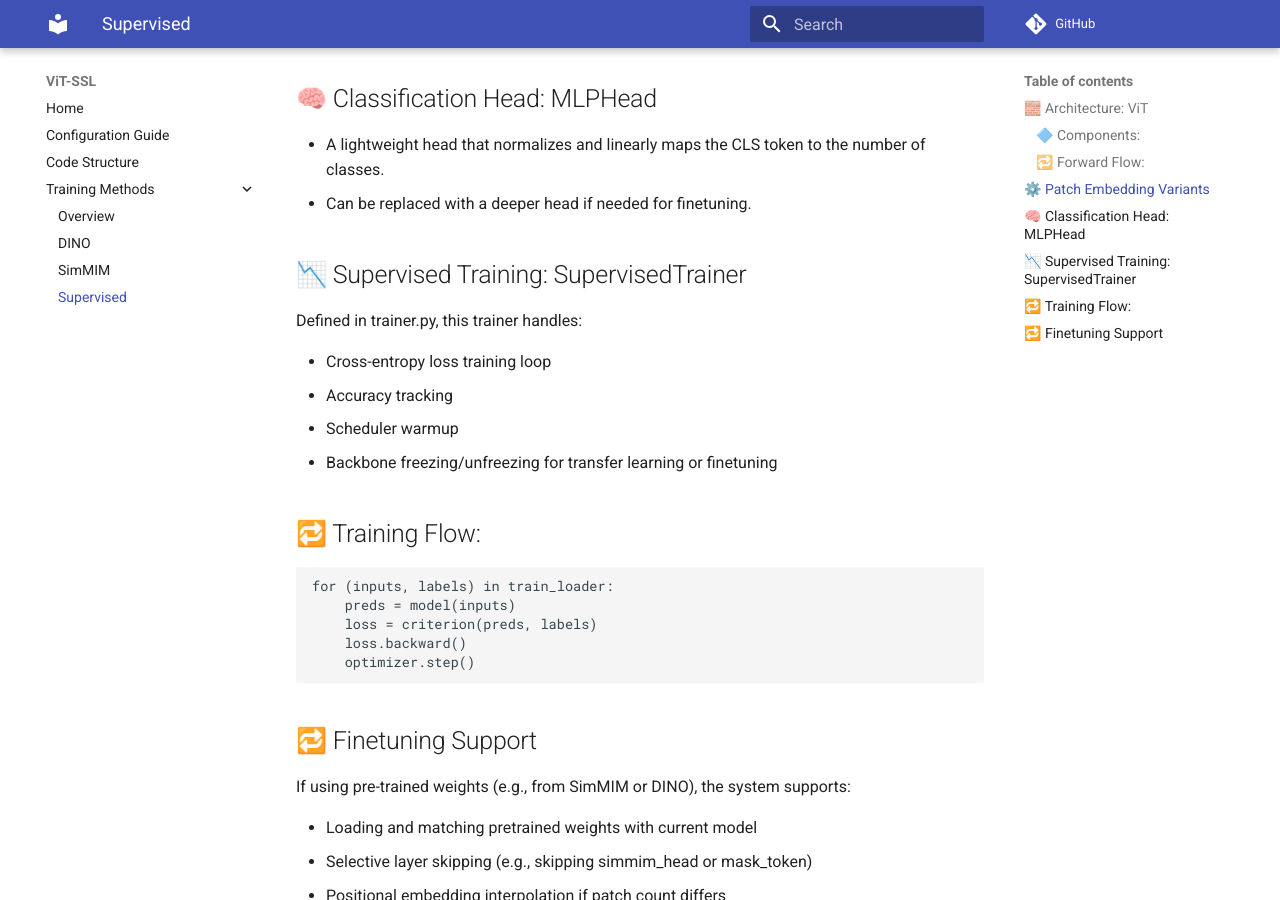
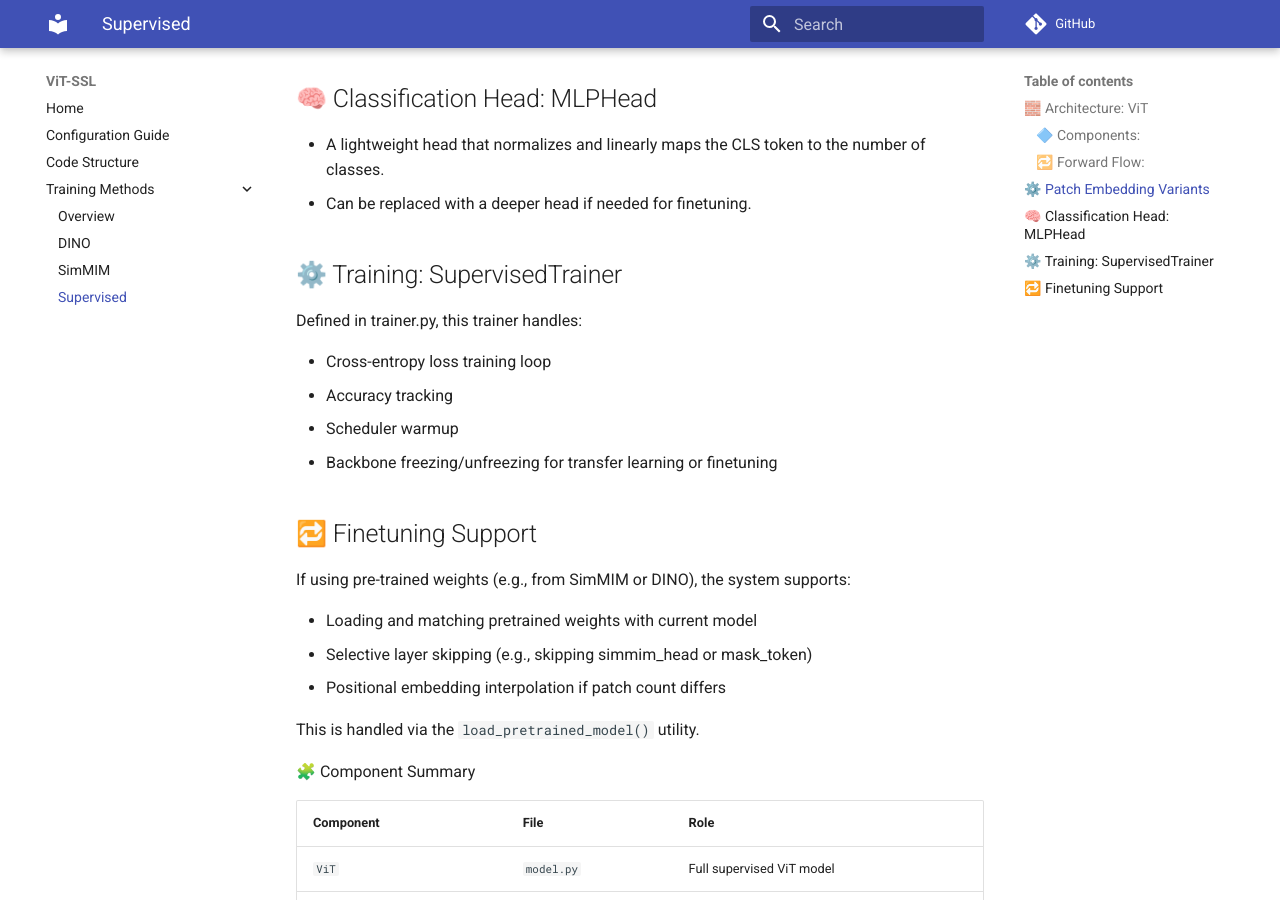
Before and after one commit to kristi700/ViT-SSL, an MkDocs documentation site: the page built from docs/training/supervised.md, in a window 1280 px wide and 900 px high, scrolled down 1148 px. Built offline with MkDocs 1.6.1 and Material for MkDocs 9.7.7, drawn with Linux system fonts in a browser that asks for light colours; comment, search, counter and statistics services are not loaded.

Commit message:
WIP: Few Emojies added

````diff
--- a/docs/training/supervised.md
+++ b/docs/training/supervised.md
@@ -43,7 +43,7 @@
 - A lightweight head that normalizes and linearly maps the CLS token to the number of classes.
 - Can be replaced with a deeper head if needed for finetuning.
 
-##  📉 Supervised Training: SupervisedTrainer
+##  ⚙️ Training: SupervisedTrainer
 
 Defined in trainer.py, this trainer handles:
 
@@ -51,16 +51,6 @@
 - Accuracy tracking
 - Scheduler warmup
 - Backbone freezing/unfreezing for transfer learning or finetuning
-
-##  🔁 Training Flow:
-
-```python
-for (inputs, labels) in train_loader:
-    preds = model(inputs)
-    loss = criterion(preds, labels)
-    loss.backward()
-    optimizer.step()
-```
 
 ## 🔁 Finetuning Support
 
````
Also changed, not shown: docs/architecture.md (+4 -4 lines), docs/configs.md (+1 -1 lines), docs/training/dino.md (+2 -4 lines), docs/training/simmim.md (+3 -3 lines).
